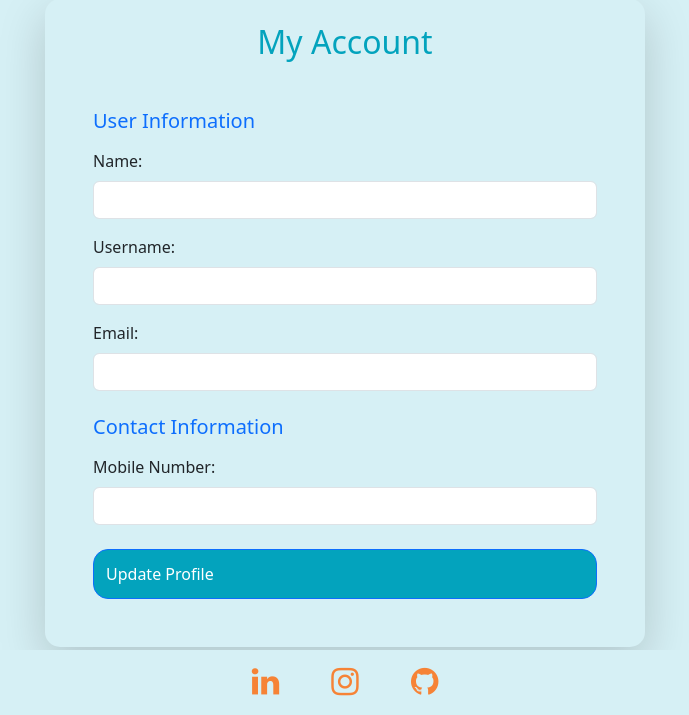
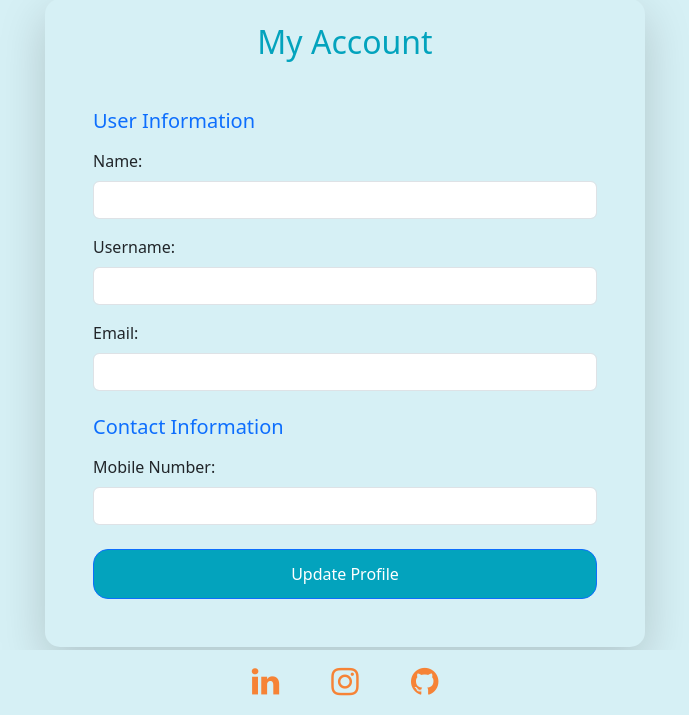
Before and after one commit to asmanoyda/EasyGeo, a Django app: template learn/templates/users/update_profile.html in a window 1280 px wide. Shown: the part 85-800 px from the top of the page, without its empty margins (295-984 px from the left). Run offline with Django 4.2, Linux system fonts and the light colour scheme; the template is opened without the code that fills it, so the values that code supplies are empty.

Commit message:
small change in unit_quiz view & html file

```diff
--- a/learn/courses/views.py
+++ b/learn/courses/views.py
@@ -4,6 +4,7 @@ from django.shortcuts import render, get_object_or_404
 from django.shortcuts import redirect
 from django.contrib import messages
 from courses.models import Course, Section, Unit, Question
+from users.models import User
 from mypage.models import User, Entrollment, SectionEntrollment
 from mypage.views import custom_login_required
 from django.shortcuts import redirect
@@ -46,6 +47,7 @@ def get_enrollments(request):
 @custom_login_required
 def unit_quiz(request, unit_id):
 
+    user = User.objects.get(id=request.session['user_id'])
     unit = Unit.objects.get(id=unit_id)
     questions = Question.objects.filter(unit=unit)
     score = None
@@ -59,6 +61,7 @@ def unit_quiz(request, unit_id):
                 score += 1
 
     return render(request, "courses/unit_quiz.html", {
+        'user_data': user,
         "unit": unit,
         "questions": questions,
         "score": score,
--- a/learn/templates/users/update_profile.html
+++ b/learn/templates/users/update_profile.html
@@ -41,7 +41,7 @@ Update Profile | EasyGeo
                 <input type="text" class="form-control" name="mobile_no" value="{{ user.mobile_no }}" required>
             </div>
 
-            <button type="submit" class="btn btn-primary w-100 course-btn">
+            <button type="submit" class="btn btn-primary w-100 text-center course-btn">
                 Update Profile
             </button>
 
```
Also changed, not shown: 1 other file.
